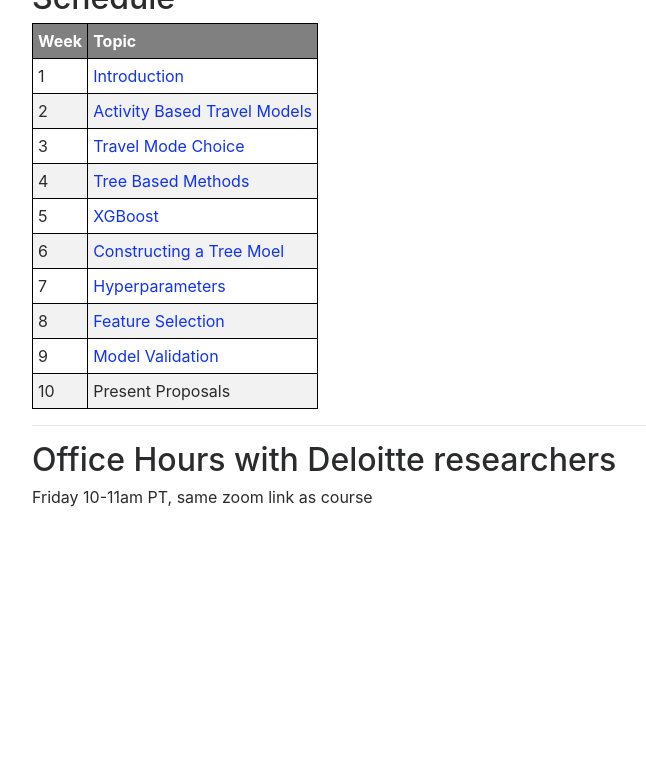
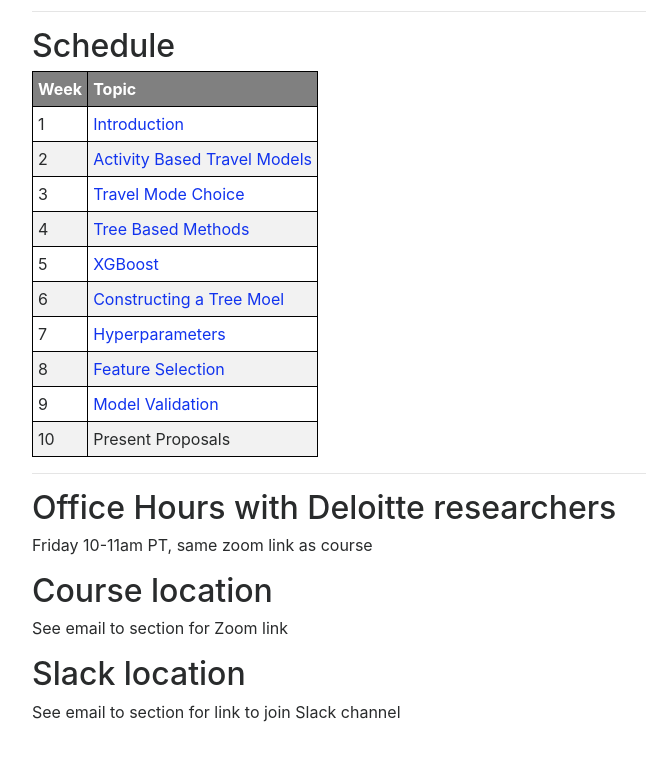
Before and after one commit to ACloninger/capstone-deloitte-travel-models, a Jekyll site: the page built from index.md, in a window 1280 px wide and 900 px high, scrolled down 1739 px. Shown: the top 761 px of the window, without its empty margins (243-889 px from the left). Built offline with Jekyll 4.4.1, drawn with Linux system fonts in a browser that asks for light colours; nearby versions of some CDN libraries; before the commit the page ends 2424 px from its top, so only the background shows below that; some of the changed text lies outside the part shown.

Commit message:
Update index.md

```diff
--- a/index.md
+++ b/index.md
@@ -77,6 +77,11 @@ end of the quarter.
 |10|Present Proposals|
 
 ---
-
 # Office Hours with Deloitte researchers
 Friday 10-11am PT, same zoom link as course
+
+# Course location
+See email to section for Zoom link
+
+# Slack location
+See email to section for link to join Slack channel
```
